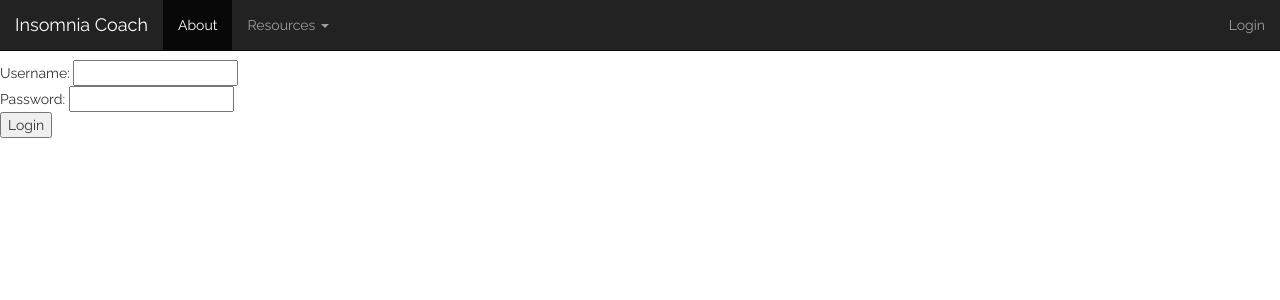
After one commit to k-wiz/insomnia-app, a Flask app: page /login in a window 1280 px wide. The commit adds this page. Shown: the top 300 px of the page. Run offline with Flask 2, Linux system fonts and the light colour scheme; some libraries are stand-ins or nearby versions.

Commit message:
Added user login; flash messages working. No user registration yet.

```diff
--- a/server.py
+++ b/server.py
@@ -20,6 +20,8 @@ app.jinja_env.undefined = StrictUndefined
 ###################################################################
 
 # Import Fitbit credentials.
+# NOTE: There is currently no Fitbit table in my data model, so there's
+# no way to check whether user has Fitbit or not. Add during Phase 3 refactor.
 consumer_key = os.environ['client_id']
 consumer_secret = os.environ['client_secret']
 access_token = os.environ['access_token']
@@ -35,6 +37,46 @@ def index():
 
 ###################################################################
 
+@app.route('/login')
+def login():
+    """Display login page."""
+
+    return render_template("login.html")
+
+###################################################################
+
+@app.route('/verify-login', methods=["POST"])
+def verify_login():
+
+    username = request.form.get("username")
+    password = request.form.get("password")
+
+    user_object = User.query.filter_by(email=username).first()
+
+    # If username exists in database:
+    if user_object:
+
+        # If given password matches password in database:
+        if password == user_object.password:
+
+            # Add user to the session.
+            session["user_id"] = user_object.user_id
+
+            # Redirect to dashboard.
+            return redirect('/entry')
+
+        # If password doesn't match:
+        else:
+            flash("Your password is incorrect. Please try again.")
+            return redirect('/login')
+
+    # If user doesn't exist:
+    else:
+        flash("You're not registered. Please register here.")
+        # return redirect('/register')
+
+
+###################################################################
 
 @app.route('/entry')
 def form():
--- a/templates/base.html
+++ b/templates/base.html
@@ -43,6 +43,12 @@
   </div>
 </div>
 
+<div>
+  {% for message in get_flashed_messages() %}
+      <br><br><b>{{ message }}</b>
+  {% endfor %}
+</div>
+
 
     {% block content %} put content here {% endblock %}
 
--- a/templates/entry.html
+++ b/templates/entry.html
@@ -7,6 +7,7 @@ Remove during Phase 3 refactor.-->
 
 <div class="container">
 <br><br><br><br>
+
 <!-- Alert message; only shows if Fitbit data has been added. -->
 <div class="entryAlert alert alert-dismissible alert-success" id="fitbit-alert">
   <button type="button" class="close" data-dismiss="alert">&times;</button>
--- /dev/null
+++ b/templates/login.html
@@ -0,0 +1,14 @@
+{% extends 'base.html' %}
+{% block content %}
+
+<br><br><br>
+<form action='/verify-login' method="POST">
+    Username: <input type="text" name="username"><br>
+    Password: <input type="text" name="password"><br>
+    <input type="submit" value="Login">
+
+</form>
+
+
+
+{% endblock %}
```
